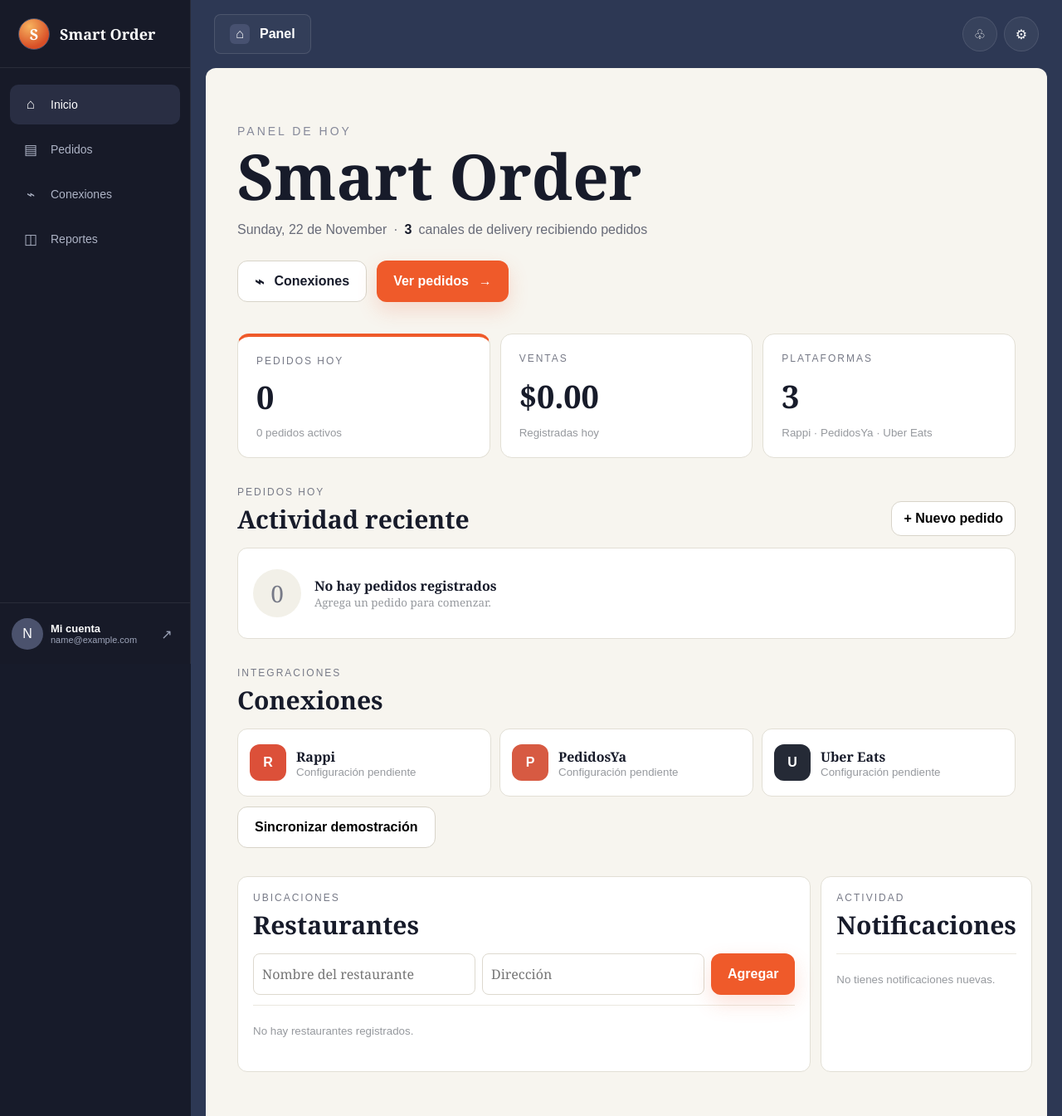
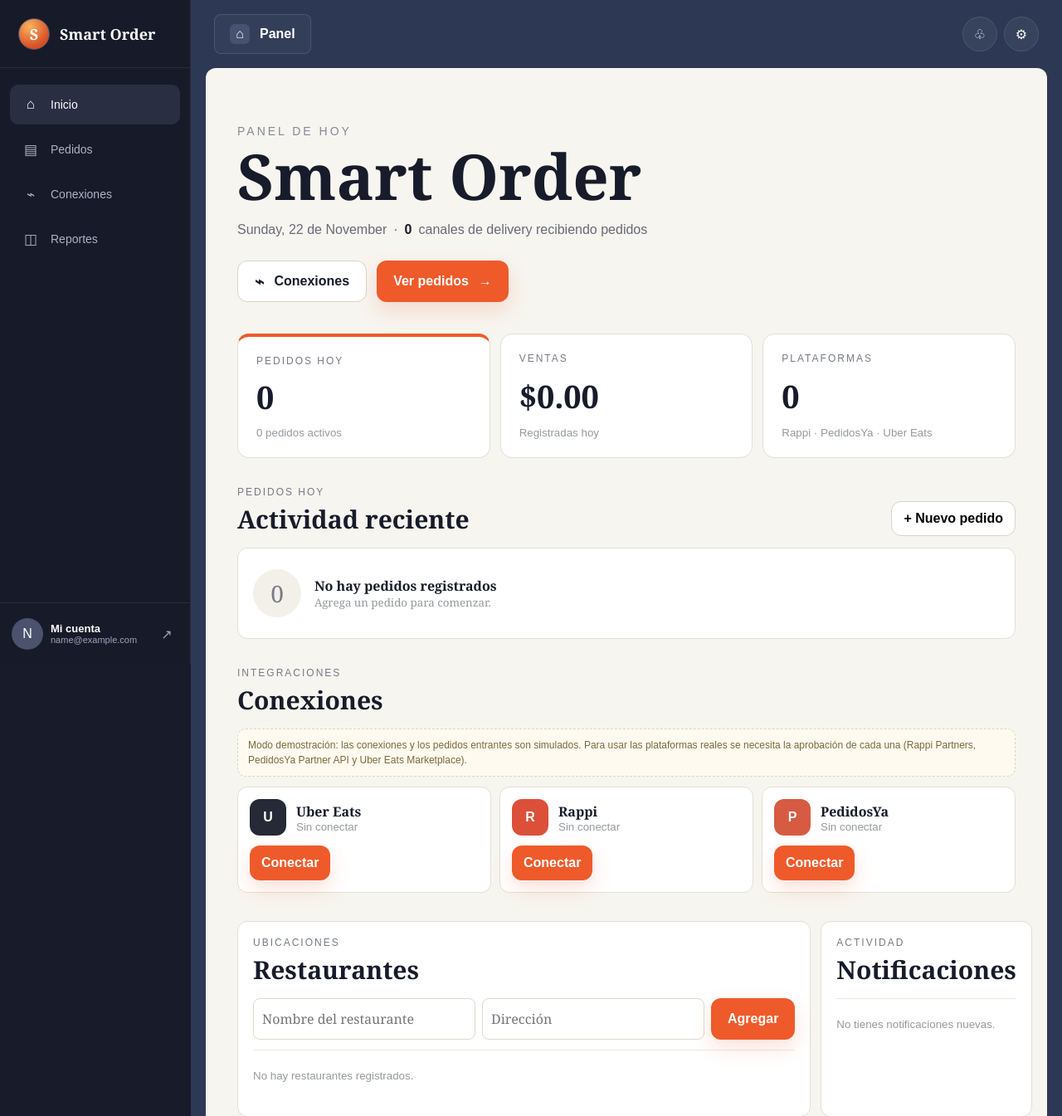
Before and after one commit to fmontes999-dotcom/PUCE2, a Flask app: page / in a window 1280 px wide. Shown: the top 1345 px of the page at 83% size. Run offline with Flask 3, Linux system fonts and the light colour scheme; the visitor is signed in with stand-in values (Sample User, id 1); data that the repository does not hold is empty.

Commit message:
Add simulated delivery-platform integrations with connect/webhook flow

```diff
--- a/app.py
+++ b/app.py
@@ -1,4 +1,5 @@
 import os
+import random
 import sqlite3
 from datetime import datetime
 from werkzeug.security import check_password_hash, generate_password_hash
@@ -78,6 +79,14 @@ def ensure_sqlite():
                 message TEXT NOT NULL,
                 read INTEGER NOT NULL DEFAULT 0,
                 created_at TEXT NOT NULL
+            )"""
+        )
+        connection.execute(
+            """CREATE TABLE IF NOT EXISTS connections (
+                user_id TEXT NOT NULL,
+                platform TEXT NOT NULL,
+                created_at TEXT NOT NULL,
+                PRIMARY KEY (user_id, platform)
             )"""
         )
         connection.commit()
@@ -397,16 +406,19 @@ def inicio():
         1 for order in today_orders
         if order.get("status") not in ("entregado", "cancelado")
     )
+    connected = get_connections()
     metrics = {
         "today": len(today_orders),
         "active": active,
         "sales": sales,
-        "connections": 3,
+        "connections": len(connected),
     }
     restaurants = get_restaurants()
     alerts = get_alerts()
     return render_template(
         "index.html",
+        platforms=PLATFORMS,
+        connected=connected,
         orders=orders,
         metrics=metrics,
         today=datetime.utcnow().strftime("%A, %d de %B"),
@@ -436,24 +448,153 @@ def estado():
     return {"estado": "ok"}
 
 
-@app.post("/demo/sincronizar")
-def sincronizar_demo():
+# ---------------------------------------------------------------------------
+# Integraciones con plataformas de delivery (MODO DEMO).
+# Los formatos de pedido son versiones simplificadas inspiradas en la
+# documentación de cada plataforma. Para producción hay que pedir acceso a sus
+# APIs de partners y ajustar estos normalizadores al formato real.
+# ---------------------------------------------------------------------------
+
+def _parse_uber_eats(payload):
+    eater = payload.get("eater", {})
+    name = f'{eater.get("first_name", "")} {eater.get("last_name", "")}'.strip()
+    cents = payload["payment"]["charges"]["total"]["amount"]
+    return f'#{payload.get("display_id", payload.get("id", "?"))} · {name or "Cliente"}', cents / 100
+
+
+def _parse_rappi(payload):
+    customer = payload.get("customer", {})
+    name = f'{customer.get("first_name", "")} {customer.get("last_name", "")}'.strip()
+    return f'#{payload.get("order_id", "?")} · {name or "Cliente"}', payload["totals"]["total_order"]
+
+
+def _parse_pedidosya(payload):
+    name = payload.get("user", {}).get("name", "Cliente")
+    return f'#{payload.get("code", "?")} · {name}', payload["payment"]["amount"]
+
+
+PLATFORMS = {
+    "ubereats": {"label": "Uber Eats", "parse": _parse_uber_eats},
+    "rappi": {"label": "Rappi", "parse": _parse_rappi},
+    "pedidosya": {"label": "PedidosYa", "parse": _parse_pedidosya},
+}
+
+
+def sample_payload(platform):
+    code = f"{random.randint(1000, 9999)}"
+    name_first, name_last = random.choice(
+        [("Ana", "Torres"), ("Luis", "Mora"), ("Carla", "Vega"), ("Diego", "Salas")]
+    )
+    total = round(random.uniform(8, 60), 2)
+    if platform == "ubereats":
+        return {
+            "id": f"uber-{code}", "display_id": code,
+            "eater": {"first_name": name_first, "last_name": name_last},
+            "payment": {"charges": {"total": {"amount": int(total * 100), "currency_code": "USD"}}},
+        }
+    if platform == "rappi":
+        return {
+            "order_id": code,
+            "customer": {"first_name": name_first, "last_name": name_last},
+            "totals": {"total_order": total},
+        }
+    return {
+        "code": code,
+        "user": {"name": f"{name_first} {name_last}"},
+        "payment": {"amount": total},
+    }
+
+
+def get_connections():
+    user_id = session["user_id"]
+    client = get_supabase_for_session()
+    if client:
+        try:
+            response = client.table("connections").select("platform").execute()
+            return {row["platform"] for row in response.data}
+        except Exception:
+            pass
+    with get_db() as connection:
+        rows = connection.execute(
+            "SELECT platform FROM connections WHERE user_id = ?", (user_id,)
+        ).fetchall()
+        return {row["platform"] for row in rows}
+
+
+def set_connection(platform, connected):
+    user_id = session["user_id"]
+    client = get_supabase_for_session()
+    if client:
+        try:
+            if connected:
+                client.table("connections").upsert(
+                    {"user_id": user_id, "platform": platform},
+                    on_conflict="user_id,platform",
+                ).execute()
+            else:
+                client.table("connections").delete().eq("platform", platform).execute()
+            return
+        except Exception:
+            pass
+    with get_db() as connection:
+        if connected:
+            connection.execute(
+                "INSERT OR IGNORE INTO connections (user_id, platform, created_at) VALUES (?, ?, ?)",
+                (user_id, platform, datetime.utcnow().isoformat()),
+            )
+        else:
+            connection.execute(
+                "DELETE FROM connections WHERE user_id = ? AND platform = ?",
+                (user_id, platform),
+            )
+        connection.commit()
+
+
+def ingest_order(platform, payload):
+    """Convierte un pedido de una plataforma a nuestro formato y lo guarda."""
+    info = PLATFORMS[platform]
+    customer, total = info["parse"](payload)
+    add_order(info["label"], customer, total)
+    add_alert(f'Nuevo pedido de {info["label"]}', f"{customer} · ${float(total):.2f}")
+
+
+@app.post("/conexiones/<platform>/<action>")
+def cambiar_conexion(platform, action):
     if not session.get("user_id"):
         return redirect(url_for("login_page"))
+    if platform in PLATFORMS and action in ("conectar", "desconectar"):
+        set_connection(platform, action == "conectar")
+    return redirect(url_for("inicio") + "#conexiones")
 
-    demo_orders = [
-        ("Rappi", "Pedido Rappi", 41.69),
-        ("PedidosYa", "Pedido PedidosYa", 48.88),
-        ("Uber Eats", "Pedido Uber Eats", 22.43),
-    ]
-    for platform, customer, total in demo_orders:
-        add_order(platform, customer, total)
 
-    add_alert(
-        "Sincronización de prueba",
-        "Se agregaron pedidos demostrativos de las tres plataformas.",
-    )
-    return redirect(url_for("inicio"))
+@app.post("/demo/pedido-entrante/<platform>")
+def pedido_entrante_demo(platform):
+    if not session.get("user_id"):
+        return redirect(url_for("login_page"))
+    if platform in PLATFORMS and platform in get_connections():
+        ingest_order(platform, sample_payload(platform))
+    return redirect(url_for("inicio") + "#pedidos")
+
+
+@app.post("/webhooks/<platform>")
+def webhook(platform):
+    # En modo demo exige sesión. En producción este endpoint lo llamaría la
+    # plataforma y habría que identificar al restaurante (token/store id) y
+    # guardar con una clave de servicio de Supabase.
+    if platform not in PLATFORMS:
+        return {"error": "plataforma desconocida"}, 404
+    if not session.get("user_id"):
+        return {"error": "modo demo: requiere sesión"}, 401
+    if platform not in get_connections():
+        return {"error": "plataforma no conectada"}, 409
+    payload = request.get_json(silent=True)
+    if not isinstance(payload, dict):
+        return {"error": "JSON inválido"}, 400
+    try:
+        ingest_order(platform, payload)
+    except (KeyError, TypeError, ValueError):
+        return {"error": "formato de pedido inválido"}, 422
+    return {"estado": "recibido"}, 201
 
 
 @app.post("/restaurantes")
--- a/static/styles.css
+++ b/static/styles.css
@@ -407,7 +407,23 @@ button, input, select { font: inherit; }
 .channel.rappi { background: #dc5039; }
 .channel.pedidos { background: #d75a42; }
 .channel.uber { background: #252a36; }
-.demo-sync { margin-top: 12px; }
+.demo-note {
+    margin: 0 0 12px;
+    padding: 10px 12px;
+    border: 1px dashed #d8d4c9;
+    border-radius: 10px;
+    background: #fffaf0;
+    color: #7a6a3a;
+    font-family: Arial, sans-serif;
+    font-size: 12px;
+    line-height: 1.5;
+}
+.connection-card { flex-wrap: wrap; }
+.connection-card > div:nth-child(2) { flex: 1; min-width: 100px; }
+.connection-actions { display: flex; gap: 6px; width: 100%; }
+.connection-actions form { margin: 0; }
+.status.on { color: #1f8a4c !important; font-weight: 700; }
+.status.off { color: #96999e; }
 .operations-grid {
     max-width: 1080px;
     display: grid;
--- a/supabase_schema.sql
+++ b/supabase_schema.sql
@@ -58,3 +58,19 @@ create policy "Users manage their own alerts"
     on public.alerts for all
     using (auth.uid() = user_id)
     with check (auth.uid() = user_id);
+
+-- Conexiones con plataformas de delivery (modo demo)
+create table if not exists public.connections (
+    user_id uuid not null references auth.users(id) on delete cascade,
+    platform text not null,
+    created_at timestamptz not null default now(),
+    primary key (user_id, platform)
+);
+
+alter table public.connections enable row level security;
+
+drop policy if exists "Users manage their own connections" on public.connections;
+create policy "Users manage their own connections"
+    on public.connections for all
+    using (auth.uid() = user_id)
+    with check (auth.uid() = user_id);
--- a/templates/index.html
+++ b/templates/index.html
@@ -166,14 +166,34 @@
                             <h2>Conexiones</h2>
                         </div>
                     </div>
+                    <p class="demo-note">Modo demostración: las conexiones y los pedidos entrantes son simulados. Para usar las plataformas reales se necesita la aprobación de cada una (Rappi Partners, PedidosYa Partner API y Uber Eats Marketplace).</p>
                     <div class="connection-grid">
-                        <article><span class="channel rappi">R</span><div><strong>Rappi</strong><small>Configuración pendiente</small></div></article>
-                        <article><span class="channel pedidos">P</span><div><strong>PedidosYa</strong><small>Configuración pendiente</small></div></article>
-                        <article><span class="channel uber">U</span><div><strong>Uber Eats</strong><small>Configuración pendiente</small></div></article>
+                        {% set channel_class = {'rappi': 'rappi', 'pedidosya': 'pedidos', 'ubereats': 'uber'} %}
+                        {% for key, info in platforms.items() %}
+                        {% set is_connected = key in connected %}
+                        <article class="connection-card">
+                            <span class="channel {{ channel_class[key] }}">{{ info.label[0] }}</span>
+                            <div>
+                                <strong>{{ info.label }}</strong>
+                                <small class="status {{ 'on' if is_connected else 'off' }}">{{ 'Conectado (demo)' if is_connected else 'Sin conectar' }}</small>
+                            </div>
+                            <div class="connection-actions">
+                                {% if is_connected %}
+                                <form action="{{ url_for('pedido_entrante_demo', platform=key) }}" method="post">
+                                    <button class="button orange compact" type="submit">Simular pedido</button>
+                                </form>
+                                <form action="{{ url_for('cambiar_conexion', platform=key, action='desconectar') }}" method="post">
+                                    <button class="button outline compact" type="submit">Desconectar</button>
+                                </form>
+                                {% else %}
+                                <form action="{{ url_for('cambiar_conexion', platform=key, action='conectar') }}" method="post">
+                                    <button class="button orange compact" type="submit">Conectar</button>
+                                </form>
+                                {% endif %}
+                            </div>
+                        </article>
+                        {% endfor %}
                     </div>
-                    <form action="{{ url_for('sincronizar_demo') }}" method="post" class="demo-sync">
-                        <button class="button outline" type="submit">Sincronizar demostración</button>
-                    </form>
                 </section>
 
                 <section class="operations-grid">
```
